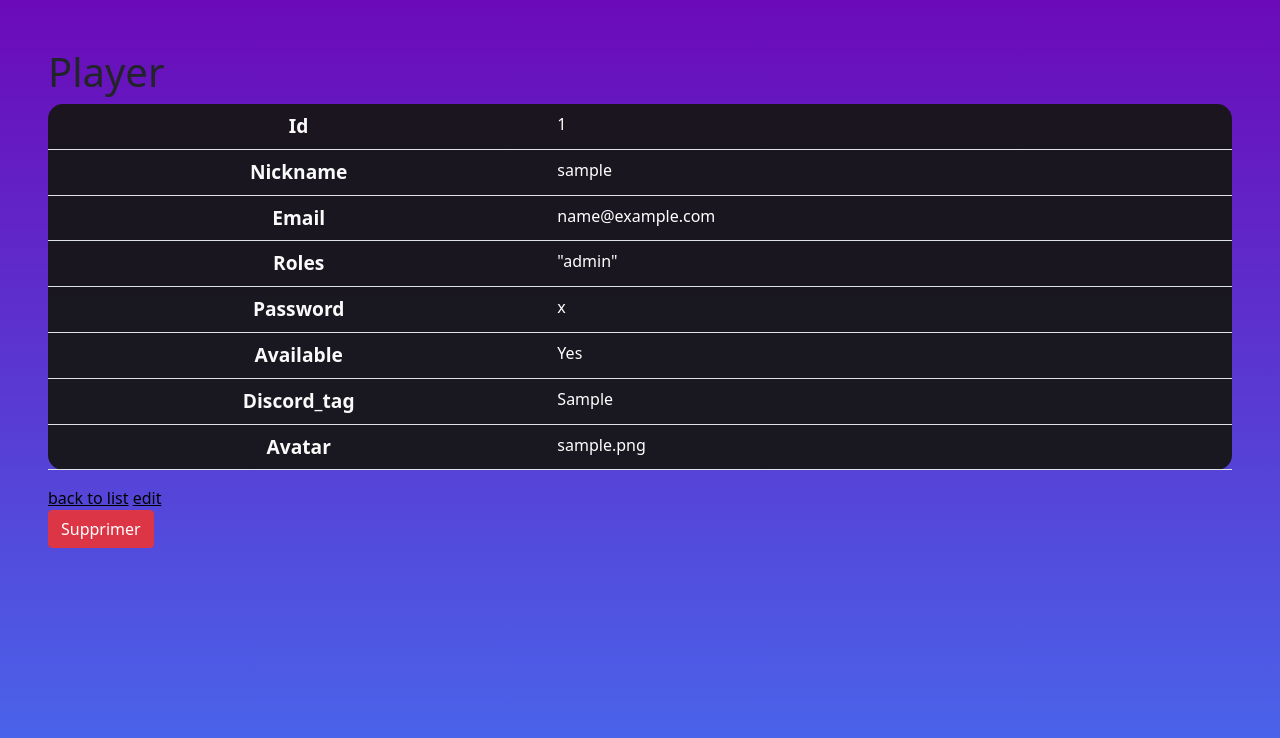
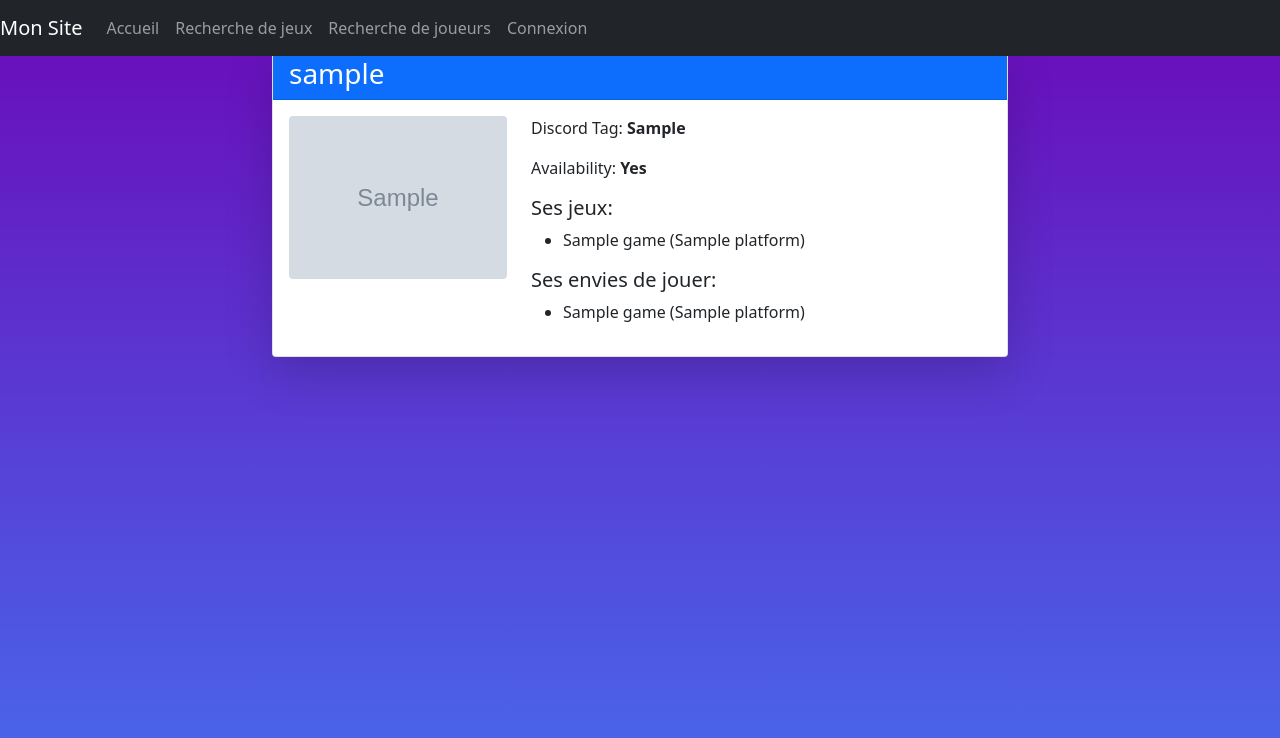
Before and after one commit to RandyVV/gamefriendz-back, a Symfony app: template templates/player/show.html.twig in a window 1280 px wide. Shown: the top 738 px of the page. Run offline with Twig, Linux system fonts and the light colour scheme; the template is opened without the code that fills it: most values are stand-ins (such as "Sample title", 1, 10 or a date in 2020); grey boxes marked "Sample" are stand-in pictures; some libraries are stand-ins or nearby versions.

Commit message:
ajout d'une card joueur

```diff
--- a/templates/player/search_form.html.twig
+++ b/templates/player/search_form.html.twig
@@ -10,10 +10,8 @@
         {{ form_start(searchForm) }}
             <div class="row">
                 <div class="col-md-6 mb-3">
-                    {# Ajoutez l'attribut 'list' à l'input de recherche et liez-le à l'ID de la datalist #}
                     {{ form_row(searchForm.search, {'attr': {'class': 'form-control', 'placeholder': 'Rechercher un joueur', 'list': 'player-list'}}) }}
 
-                    {# Créez un élément datalist pour stocker la liste des joueurs #}
                     <datalist id="player-list">
                         {% for player in playerList %}
                             <option value="{{ player.nickname }}">{{ player.discordTag }}</option>
@@ -30,7 +28,7 @@
             <h2 class="mt-5 mb-3">Résultats de la recherche</h2>
             <div class="list-group">
                 {% for player in players %}
-                    <a href="#" class="list-group-item list-group-item-action">
+                    <a href="{{ path('app_player_show', {'id': player.id}) }}" class="list-group-item list-group-item-action">
                         <div class="row">
                             <div class="col-md-6">
                                 <h5>{{ player.nickname }}</h5>
--- a/templates/player/show.html.twig
+++ b/templates/player/show.html.twig
@@ -3,48 +3,39 @@
 {% block title %}Player{% endblock %}
 
 {% block body %}
-    <h1>Player</h1>
-
-    <table class="table">
-        <tbody>
-            <tr>
-                <th>Id</th>
-                <td>{{ player.id }}</td>
-            </tr>
-            <tr>
-                <th>Nickname</th>
-                <td>{{ player.nickname }}</td>
-            </tr>
-            <tr>
-                <th>Email</th>
-                <td>{{ player.email }}</td>
-            </tr>
-            <tr>
-                <th>Roles</th>
-                <td>{{ player.roles ? player.roles|json_encode : '' }}</td>
-            </tr>
-            <tr>
-                <th>Password</th>
-                <td>{{ player.password }}</td>
-            </tr>
-            <tr>
-                <th>Available</th>
-                <td>{{ player.available ? 'Yes' : 'No' }}</td>
-            </tr>
-            <tr>
-                <th>Discord_tag</th>
-                <td>{{ player.discordTag }}</td>
-            </tr>
-            <tr>
-                <th>Avatar</th>
-                <td>{{ player.avatar }}</td>
-            </tr>
-        </tbody>
-    </table>
-
-    <a href="{{ path('app_player_index') }}">back to list</a>
-
-    <a href="{{ path('app_player_edit', {'id': player.id}) }}">edit</a>
-
-    {{ include('player/_delete_form.html.twig') }}
+    {% include 'header.html.twig' %}
+    <div class="container">
+        <div class="row justify-content-center">
+            <div class="col-md-8">
+                <div class="card shadow-lg">
+                    <div class="card-header text-white bg-primary">
+                        <h3 class="mb-0">{{ player.nickname }}</h3>
+                    </div>
+                    <div class="card-body">
+                        <div class="row">
+                            <div class="col-md-4">
+                                <img src="{{ player.avatar }}" class="img-fluid rounded" alt="Player avatar">
+                            </div>
+                            <div class="col-md-8">
+                                <p class="card-text">Discord Tag: <strong>{{ player.discordTag }}</strong></p>
+                                <p class="card-text">Availability: <strong>{{ player.available ? 'Yes' : 'No' }}</strong></p>
+                                <h5 class="card-text mt-3">Ses jeux:</h5>
+                                <ul>
+                                    {% for game in player.ownedGames %}
+                                        <li>{{ game.game.title }} ({{ game.platform.name }})</li>
+                                    {% endfor %}
+                                </ul>
+                                <h5 class="card-text mt-3">Ses envies de jouer:</h5>
+                                <ul>
+                                    {% for game in player.wantsToPlay %}
+                                        <li>{{ game.game.title }} ({{ game.platform.name }})</li>
+                                    {% endfor %}
+                                </ul>
+                            </div>
+                        </div>
+                    </div>
+                </div>
+            </div>
+        </div>
+    </div>
 {% endblock %}
```
Also changed, not shown: src/Controller/PlayerController.php (+58 -3 lines), templates/player/profile.html.twig (+8 -1 lines).
